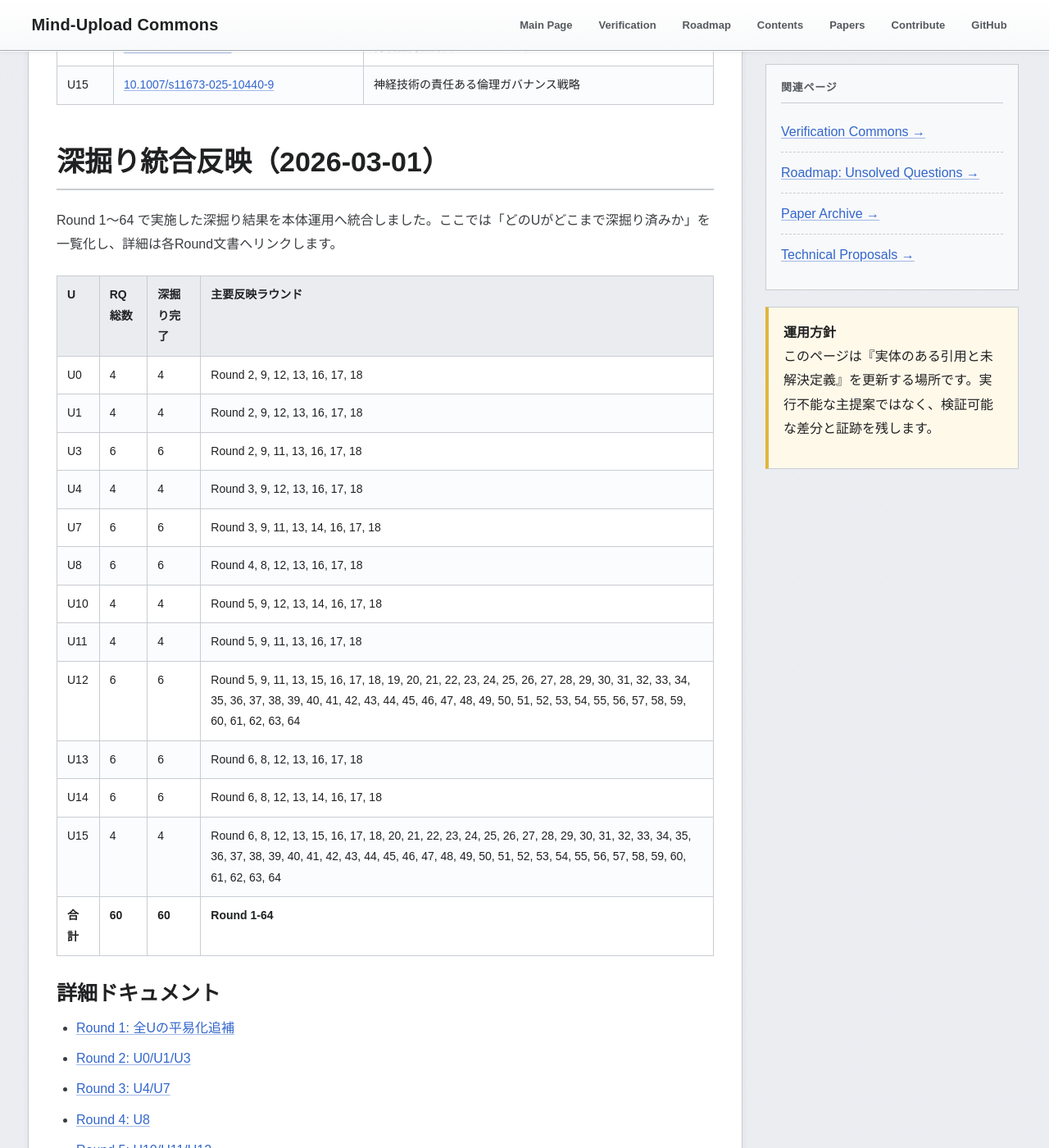
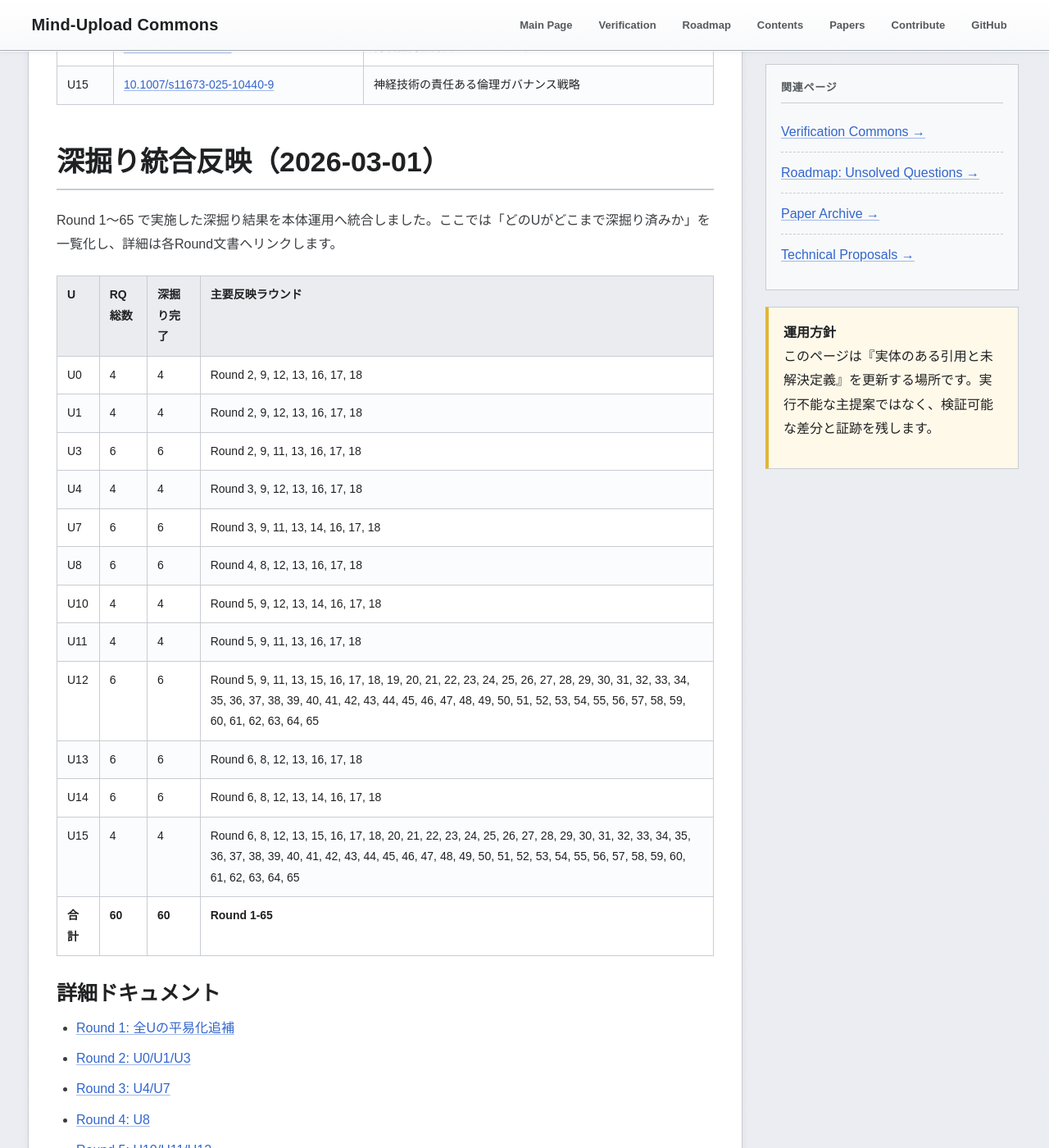
Before and after one commit to yasufumi-nakata/eegflow, a Jekyll site: the page built from research_harvest_50.md, in a window 1280 px wide and 1400 px high, scrolled down 6243 px. Shown: the whole window at 82% size. Built offline with Jekyll 4.4.1, drawn with Linux system fonts in a browser that asks for light colours; some of the changed text lies outside the part shown.

Commit message:
Add Round 65 closure drift response and reopen handoff

```diff
--- a/research_harvest_50.md
+++ b/research_harvest_50.md
@@ -156,7 +156,7 @@
 <section class="section" id="deepening-integration-20260301">
 <h2 class="section-title">深掘り統合反映（2026-03-01）</h2>
 <p>
-Round 1〜64 で実施した深掘り結果を本体運用へ統合しました。ここでは「どのUがどこまで深掘り済みか」を一覧化し、詳細は各Round文書へリンクします。
+Round 1〜65 で実施した深掘り結果を本体運用へ統合しました。ここでは「どのUがどこまで深掘り済みか」を一覧化し、詳細は各Round文書へリンクします。
 </p>
 <table class="data-table">
 <thead><tr><th>U</th><th>RQ総数</th><th>深掘り完了</th><th>主要反映ラウンド</th></tr></thead><tbody>
@@ -168,11 +168,11 @@
 <tr><td>U8</td><td>6</td><td>6</td><td>Round 4, 8, 12, 13, 16, 17, 18</td></tr>
 <tr><td>U10</td><td>4</td><td>4</td><td>Round 5, 9, 12, 13, 14, 16, 17, 18</td></tr>
 <tr><td>U11</td><td>4</td><td>4</td><td>Round 5, 9, 11, 13, 16, 17, 18</td></tr>
-<tr><td>U12</td><td>6</td><td>6</td><td>Round 5, 9, 11, 13, 15, 16, 17, 18, 19, 20, 21, 22, 23, 24, 25, 26, 27, 28, 29, 30, 31, 32, 33, 34, 35, 36, 37, 38, 39, 40, 41, 42, 43, 44, 45, 46, 47, 48, 49, 50, 51, 52, 53, 54, 55, 56, 57, 58, 59, 60, 61, 62, 63, 64</td></tr>
+<tr><td>U12</td><td>6</td><td>6</td><td>Round 5, 9, 11, 13, 15, 16, 17, 18, 19, 20, 21, 22, 23, 24, 25, 26, 27, 28, 29, 30, 31, 32, 33, 34, 35, 36, 37, 38, 39, 40, 41, 42, 43, 44, 45, 46, 47, 48, 49, 50, 51, 52, 53, 54, 55, 56, 57, 58, 59, 60, 61, 62, 63, 64, 65</td></tr>
 <tr><td>U13</td><td>6</td><td>6</td><td>Round 6, 8, 12, 13, 16, 17, 18</td></tr>
 <tr><td>U14</td><td>6</td><td>6</td><td>Round 6, 8, 12, 13, 14, 16, 17, 18</td></tr>
-<tr><td>U15</td><td>4</td><td>4</td><td>Round 6, 8, 12, 13, 15, 16, 17, 18, 20, 21, 22, 23, 24, 25, 26, 27, 28, 29, 30, 31, 32, 33, 34, 35, 36, 37, 38, 39, 40, 41, 42, 43, 44, 45, 46, 47, 48, 49, 50, 51, 52, 53, 54, 55, 56, 57, 58, 59, 60, 61, 62, 63, 64</td></tr>
-<tr><td><strong>合計</strong></td><td><strong>60</strong></td><td><strong>60</strong></td><td><strong>Round 1-64</strong></td></tr>
+<tr><td>U15</td><td>4</td><td>4</td><td>Round 6, 8, 12, 13, 15, 16, 17, 18, 20, 21, 22, 23, 24, 25, 26, 27, 28, 29, 30, 31, 32, 33, 34, 35, 36, 37, 38, 39, 40, 41, 42, 43, 44, 45, 46, 47, 48, 49, 50, 51, 52, 53, 54, 55, 56, 57, 58, 59, 60, 61, 62, 63, 64, 65</td></tr>
+<tr><td><strong>合計</strong></td><td><strong>60</strong></td><td><strong>60</strong></td><td><strong>Round 1-65</strong></td></tr>
 </tbody></table>
 
 <h3>詳細ドキュメント</h3>
@@ -241,6 +241,7 @@
 <li><a href="research_deepening_round62_2026-03-01.html">Round 62: クローズ証明と再開ガード固定</a></li>
 <li><a href="research_deepening_round63_2026-03-01.html">Round 63: クローズ維持スケジュールと再開候補トリアージ固定</a></li>
 <li><a href="research_deepening_round64_2026-03-01.html">Round 64: クローズ一貫性監査と再開兆候監視固定</a></li>
+<li><a href="research_deepening_round65_2026-03-01.html">Round 65: クローズドリフト対応と再開ハンドオフ固定</a></li>
 </ul>
 
 <h3>整合性監査（証跡）</h3>
@@ -624,6 +625,12 @@
 Round 64 のクローズ一貫性監査と再開兆候監視固定は
 <a href="automation/rq_regulation_closure_consistency_audit_round64_2026-03-01.csv" target="_blank">rq_regulation_closure_consistency_audit_round64_2026-03-01.csv</a>（問い別クローズ一貫性監査）と
 <a href="automation/rq_regulation_reopen_watch_signal_round64_2026-03-01.csv" target="_blank">rq_regulation_reopen_watch_signal_round64_2026-03-01.csv</a>（問い別再開兆候監視）
+に記録しています。
+</p>
+<p class="small">
+Round 65 のクローズドリフト対応と再開ハンドオフ固定は
+<a href="automation/rq_regulation_closure_drift_response_round65_2026-03-01.csv" target="_blank">rq_regulation_closure_drift_response_round65_2026-03-01.csv</a>（問い別クローズドリフト対応行列）と
+<a href="automation/rq_regulation_reopen_escalation_handoff_round65_2026-03-01.csv" target="_blank">rq_regulation_reopen_escalation_handoff_round65_2026-03-01.csv</a>（問い別再開エスカレーション引継ぎ）
 に記録しています。
 </p>
 </section>
```
Also changed, not shown: automation/rq_regulation_closure_drift_response_round65_2026-03-01.csv (added, +11 -0 lines), automation/rq_regulation_reopen_escalation_handoff_round65_2026-03-01.csv (added, +11 -0 lines), research_deepening_continue_guide_2026-03-01.md (+6 -2 lines), research_deepening_round65_2026-03-01.md (added, +64 -0 lines).
